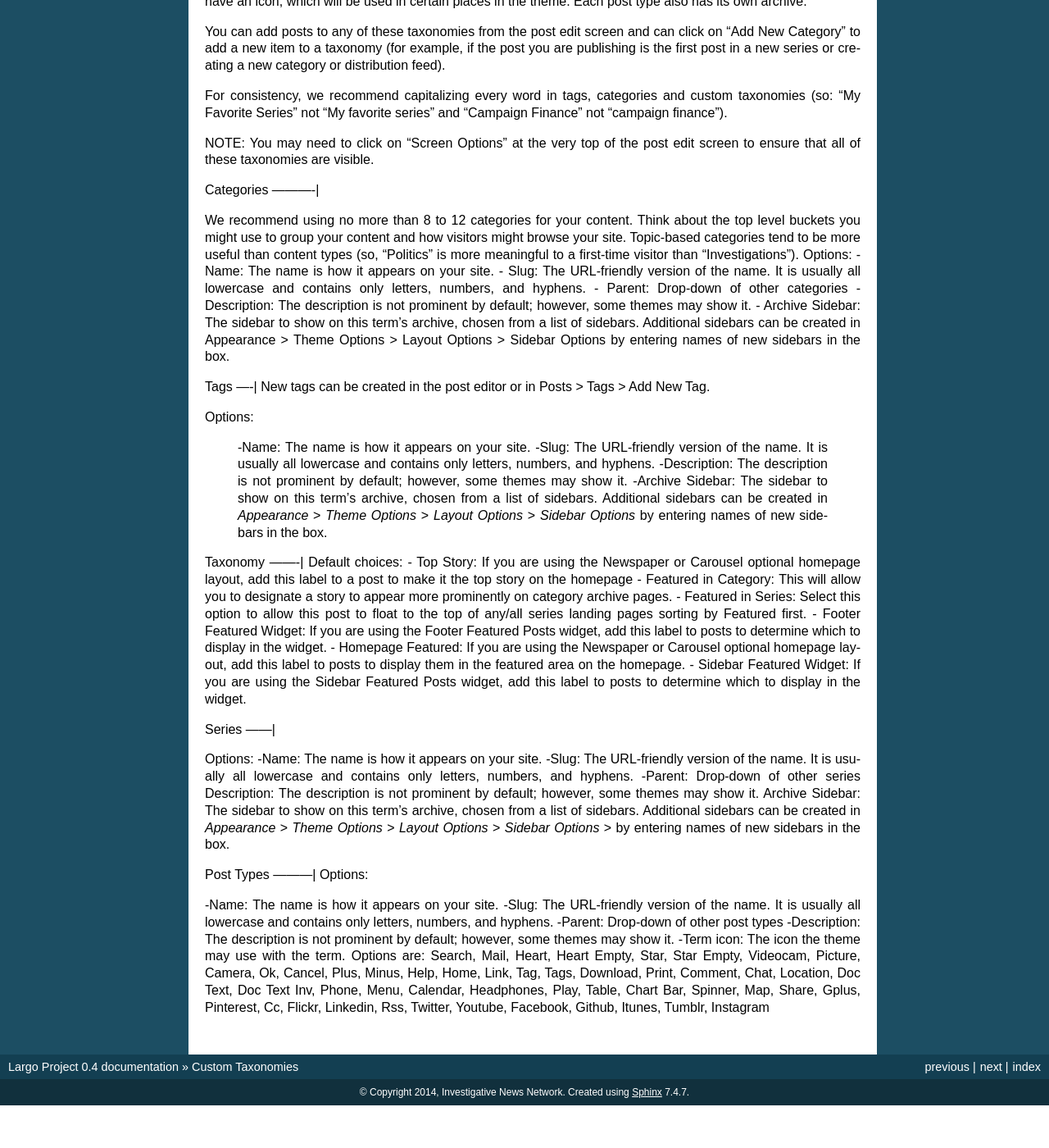
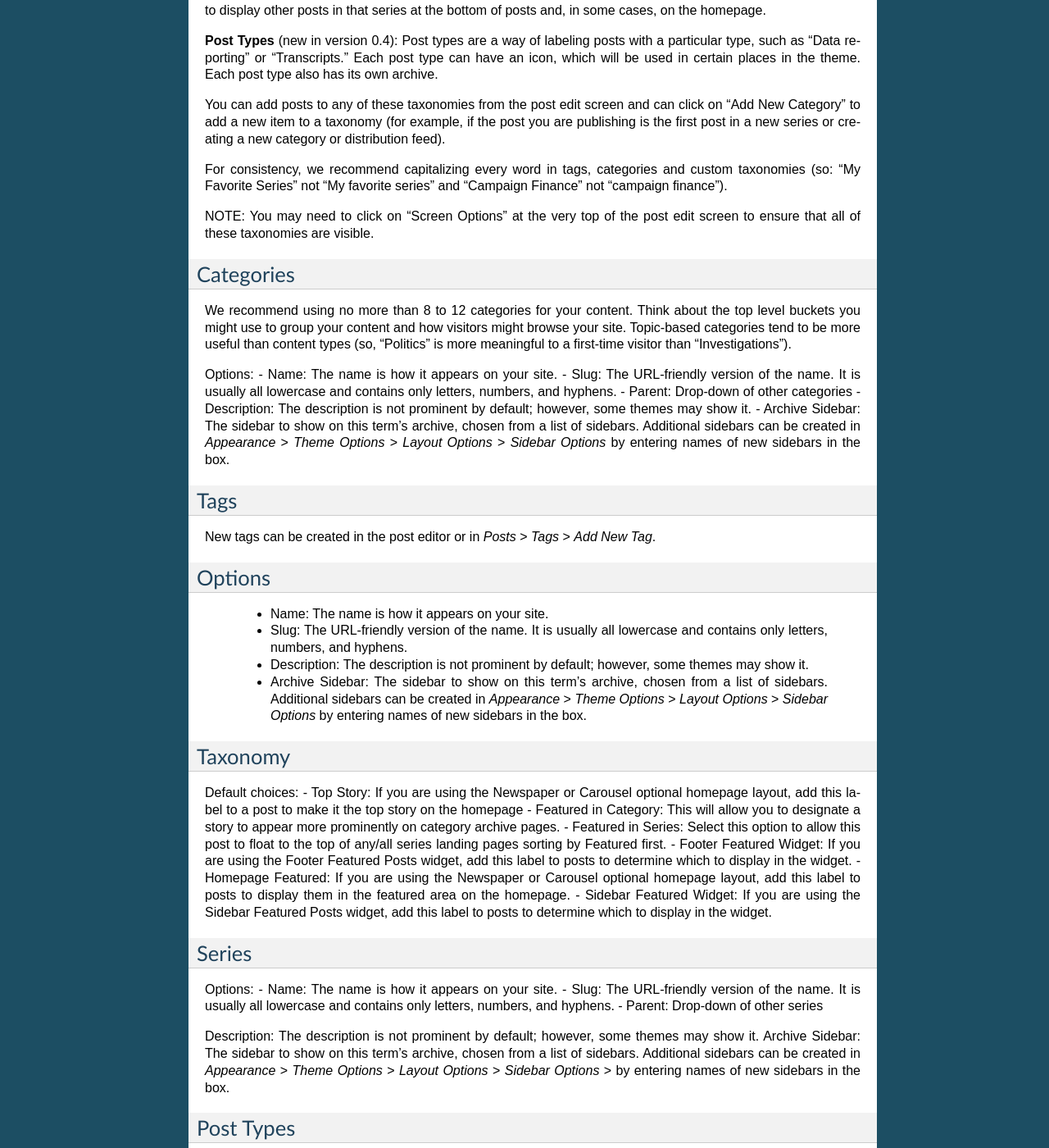
Before and after one commit to argoproject/Argo, a Sphinx documentation site: the page built from docs/users/customtaxonomies.rst, in a window 1280 px wide and 1400 px high, scrolled down 497 px. Shown: the whole window at 82% size. Built offline with Sphinx 7.4.7, drawn with Linux system fonts in a browser that asks for light colours; pages that are not in the unit, such as notebooks, are missing from menus; before the commit the page ends 1845 px from its top, so only the background shows below that; some of the changed text lies outside the part shown.

Commit message:
format fixes

```diff
--- a/docs/developers/contentsincdir.rst
+++ b/docs/developers/contentsincdir.rst
@@ -5,8 +5,7 @@ WordPress theme custom functions are defined in functions.php. To make maintenan
 
 Miscellaneous functions:
 ------------------------
-  - ad-codes.php: If you have the
-  `Ad Codes Manager <http://wordpress.org/extend/plugins/ad-code-manager/>`_ plugin installed, this provides:
+  - ad-codes.php: If you have the `Ad Codes Manager <http://wordpress.org/extend/plugins/ad-code-manager/>`_ plugin installed, this provides:
 
     - some additional whitelisting
     - ad tag locations for Largo
--- a/docs/users/customtaxonomies.rst
+++ b/docs/users/customtaxonomies.rst
@@ -5,14 +5,17 @@ Taxonomies are a way to label and organize the posts on your site.
 
 WordPress has two default taxonomies:
 
--**Categories** - The top level categories used to organize content on your site. We recommend using no more than 8 to 12 categories for your content so think about the top level buckets you might use to group your content and especially how visitors might browse your site. Topic-based categories tend to be more useful than content types (so, "Politics" is more meaningful to a first-time visitor than "Investigations").
--**Tags** - Keywords or topics used to group related posts together on a more micro level. For example, you might have a category called "Politics" and posts in that category might have tags like "Campaign Finance", "Election 2012", etc.
+**Categories** - The top level categories used to organize content on your site. We recommend using no more than 8 to 12 categories for your content so think about the top level buckets you might use to group your content and especially how visitors might browse your site. Topic-based categories tend to be more useful than content types (so, "Politics" is more meaningful to a first-time visitor than "Investigations").
+
+**Tags** - Keywords or topics used to group related posts together on a more micro level. For example, you might have a category called "Politics" and posts in that category might have tags like "Campaign Finance", "Election 2012", etc.
 
 In addition to these two taxonomies, Largo adds two more:
 
 **Post Prominence** - This is used to determine which posts to display on the homepage or in featured posts widgets in the sidebar and footer. You might also add additional categories to this taxonomy to create custom feeds for distribution to content partners (we will cover how to do that in a later post).
+
 **Series** - If you add a post to a multi-part series, you should create a category in the Series taxonomy from the edit post screen and make sure all posts in that series have this label applied. That way the Largo theme knows to display other posts in that series at the bottom of posts and, in some cases, on the homepage.
--**Post Types** (new in version 0.4): Post types are a way of labeling posts with a particular type, such as "Data reporting" or "Transcripts." Each post type can have an icon, which will be used in certain places in the theme. Each post type also has its own archive.
+
+**Post Types** (new in version 0.4): Post types are a way of labeling posts with a particular type, such as "Data reporting" or "Transcripts." Each post type can have an icon, which will be used in certain places in the theme. Each post type also has its own archive.
 
 You can add posts to any of these taxonomies from the post edit screen and can click on "Add New Category" to add a new item to a taxonomy (for example, if the post you are publishing is the first post in a new series or creating a new category or distribution feed).
 
@@ -21,24 +24,33 @@ For consistency, we recommend capitalizing every word in tags, categories and cu
 NOTE: You may need to click on "Screen Options" at the very top of the post edit screen to ensure that all of these taxonomies are visible.
 
 Categories
-----------|
+----------
 
 We recommend using no more than 8 to 12 categories for your content. Think about the top level buckets you might use to group your content and how visitors might browse your site. Topic-based categories tend to be more useful than content types (so, "Politics" is more meaningful to a first-time visitor than "Investigations").
-Options: - Name: The name is how it appears on your site. - Slug: The URL-friendly version of the name. It is usually all lowercase and contains only letters, numbers, and hyphens. - Parent: Drop-down of other categories - Description: The description is not prominent by default; however, some themes may show it. - Archive Sidebar: The sidebar to show on this term's archive, chosen from a list of sidebars. Additional sidebars can be created in Appearance > Theme Options > Layout Options > Sidebar Options by entering names of new sidebars in the box.
+
+Options:
+- Name: The name is how it appears on your site.
+- Slug: The URL-friendly version of the name. It is usually all lowercase and contains only letters, numbers, and hyphens.
+- Parent: Drop-down of other categories
+- Description: The description is not prominent by default; however, some themes may show it.
+- Archive Sidebar: The sidebar to show on this term's archive, chosen from a list of sidebars. Additional sidebars can be created in *Appearance* > *Theme Options* > *Layout Options* > *Sidebar Options* by entering names of new sidebars in the box.
 
 Tags
-----|
-New tags can be created in the post editor or in Posts > Tags > Add New Tag.
+----
 
-Options:
+New tags can be created in the post editor or in *Posts* > *Tags* > *Add New Tag*.
 
-    -Name: The name is how it appears on your site.
-    -Slug: The URL-friendly version of the name. It is usually all lowercase and contains only letters, numbers, and hyphens.
-    -Description: The description is not prominent by default; however, some themes may show it.
-    -Archive Sidebar: The sidebar to show on this term's archive, chosen from a list of sidebars. Additional sidebars can be created in *Appearance* > *Theme Options* > *Layout Options* > *Sidebar Options* by entering names of new sidebars in the box.
+Options
+-------
+
+    - Name: The name is how it appears on your site.
+    - Slug: The URL-friendly version of the name. It is usually all lowercase and contains only letters, numbers, and hyphens.
+    - Description: The description is not prominent by default; however, some themes may show it.
+    - Archive Sidebar: The sidebar to show on this term's archive, chosen from a list of sidebars. Additional sidebars can be created in *Appearance* > *Theme Options* > *Layout Options* > *Sidebar Options* by entering names of new sidebars in the box.
 
 Taxonomy
--------|
+--------
+
 Default choices:
 - Top Story: If you are using the Newspaper or Carousel optional homepage layout, add this label to a post to make it the top story on the homepage
 - Featured in Category: This will allow you to designate a story to appear more prominently on category archive pages.
@@ -48,21 +60,22 @@ Default choices:
 - Sidebar Featured Widget: If you are using the Sidebar Featured Posts widget, add this label to posts to determine which to display in the widget.
 
 Series
-------|
+------
 
 Options:
--Name: The name is how it appears on your site.
--Slug: The URL-friendly version of the name. It is usually all lowercase and contains only letters, numbers, and hyphens.
--Parent: Drop-down of other series
+- Name: The name is how it appears on your site.
+- Slug: The URL-friendly version of the name. It is usually all lowercase and contains only letters, numbers, and hyphens.
+- Parent: Drop-down of other series
+
 Description: The description is not prominent by default; however, some themes may show it.
 Archive Sidebar: The sidebar to show on this term's archive, chosen from a list of sidebars. Additional sidebars can be created in *Appearance* > *Theme Options* > *Layout Options* > *Sidebar Options* > by entering names of new sidebars in the box.
 
 Post Types
----------|
+----------
 Options:
 
--Name: The name is how it appears on your site.
--Slug: The URL-friendly version of the name. It is usually all lowercase and contains only letters, numbers, and hyphens.
--Parent: Drop-down of other post types
--Description: The description is not prominent by default; however, some themes may show it.
--Term icon: The icon the theme may use with the term. Options are: Search, Mail, Heart, Heart Empty, Star, Star Empty, Videocam, Picture, Camera, Ok, Cancel, Plus, Minus, Help, Home, Link, Tag, Tags, Download, Print, Comment, Chat, Location, Doc Text, Doc Text Inv, Phone, Menu, Calendar, Headphones, Play, Table, Chart Bar, Spinner, Map, Share, Gplus, Pinterest, Cc, Flickr, Linkedin, Rss, Twitter, Youtube, Facebook, Github, Itunes, Tumblr, Instagram
+- Name: The name is how it appears on your site.
+- Slug: The URL-friendly version of the name. It is usually all lowercase and contains only letters, numbers, and hyphens.
+- Parent: Drop-down of other post types
+- Description: The description is not prominent by default; however, some themes may show it.
+- Term icon: The icon the theme may use with the term. Options are: Search, Mail, Heart, Heart Empty, Star, Star Empty, Videocam, Picture, Camera, Ok, Cancel, Plus, Minus, Help, Home, Link, Tag, Tags, Download, Print, Comment, Chat, Location, Doc Text, Doc Text Inv, Phone, Menu, Calendar, Headphones, Play, Table, Chart Bar, Spinner, Map, Share, Gplus, Pinterest, Cc, Flickr, Linkedin, Rss, Twitter, Youtube, Facebook, Github, Itunes, Tumblr, Instagram
--- a/docs/users/optimizingcontent.rst
+++ b/docs/users/optimizingcontent.rst
@@ -10,7 +10,5 @@ Optimizing content
 6. Include links in your content:
     internal links to previous and current coverage
     external links to other coverage or to relevant websites
-    add relevant stories' `post IDs <http://codex.wordpress.org/FAQ_Working_with_WordPress#How_do_I_determine_a_Post.2C_Page.2C_Category.2C_Tag.2C_Link.2C_Link_Category.2C_or_User_ID.3F>`_to the "Related Posts" field in the Additional Options widget in the post editor.
-
-7. Include your word or phrase image filenames, title and alt tags.
-Tag your story with the term, and set it as the top term for that story in the Additional Options widget in the post editor.
+    add relevant stories `post IDs <http://codex.wordpress.org/FAQ_Working_with_WordPress#How_do_I_determine_a_Post.2C_Page.2C_Category.2C_Tag.2C_Link.2C_Link_Category.2C_or_User_ID.3F>`_ to the "Related Posts" field in the Additional Options widget in the post editor.
+7. Include your word or phrase image filenames, title and alt tags.  Tag your story with the term, and set it as the top term for that story in the Additional Options widget in the post editor.
```
Also changed, not shown: docs/users/customlanding.rst (+23 -20 lines), docs/users/sidebarswidgets.rst (+17 -3 lines).
